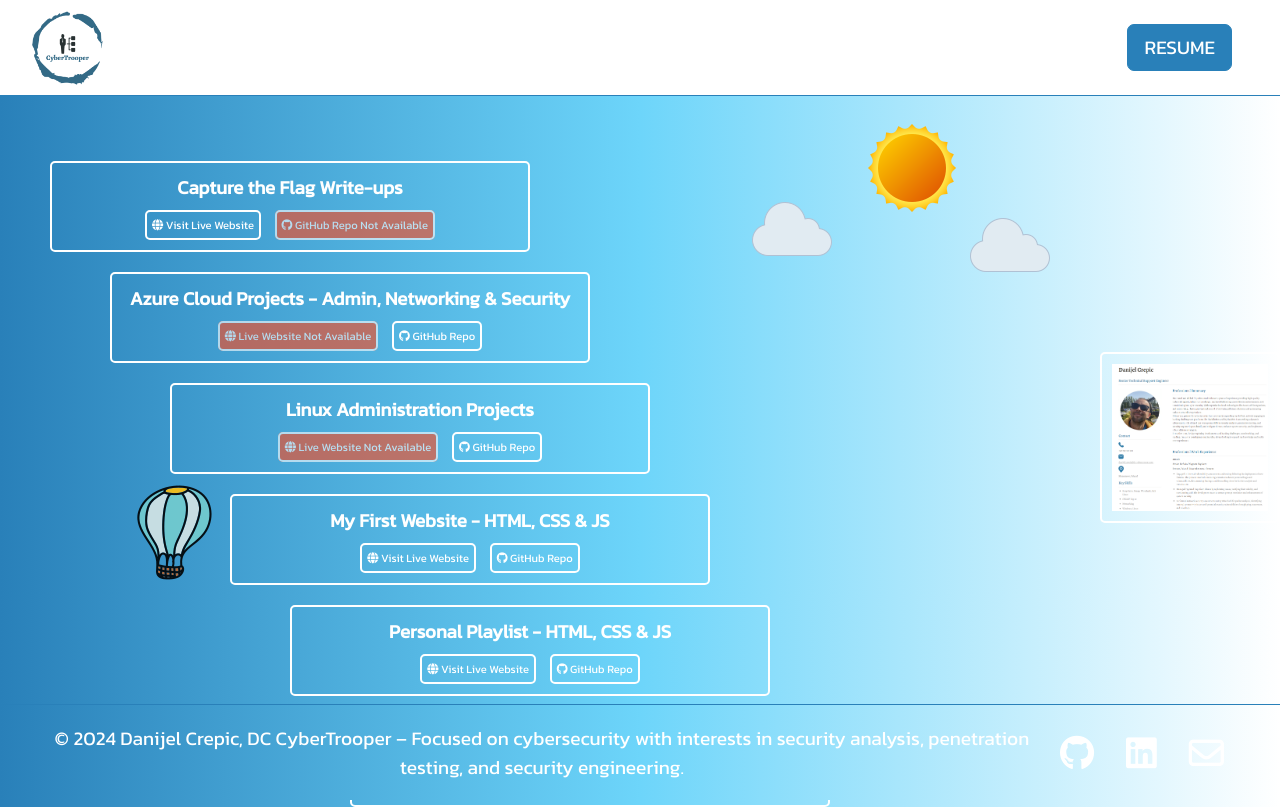
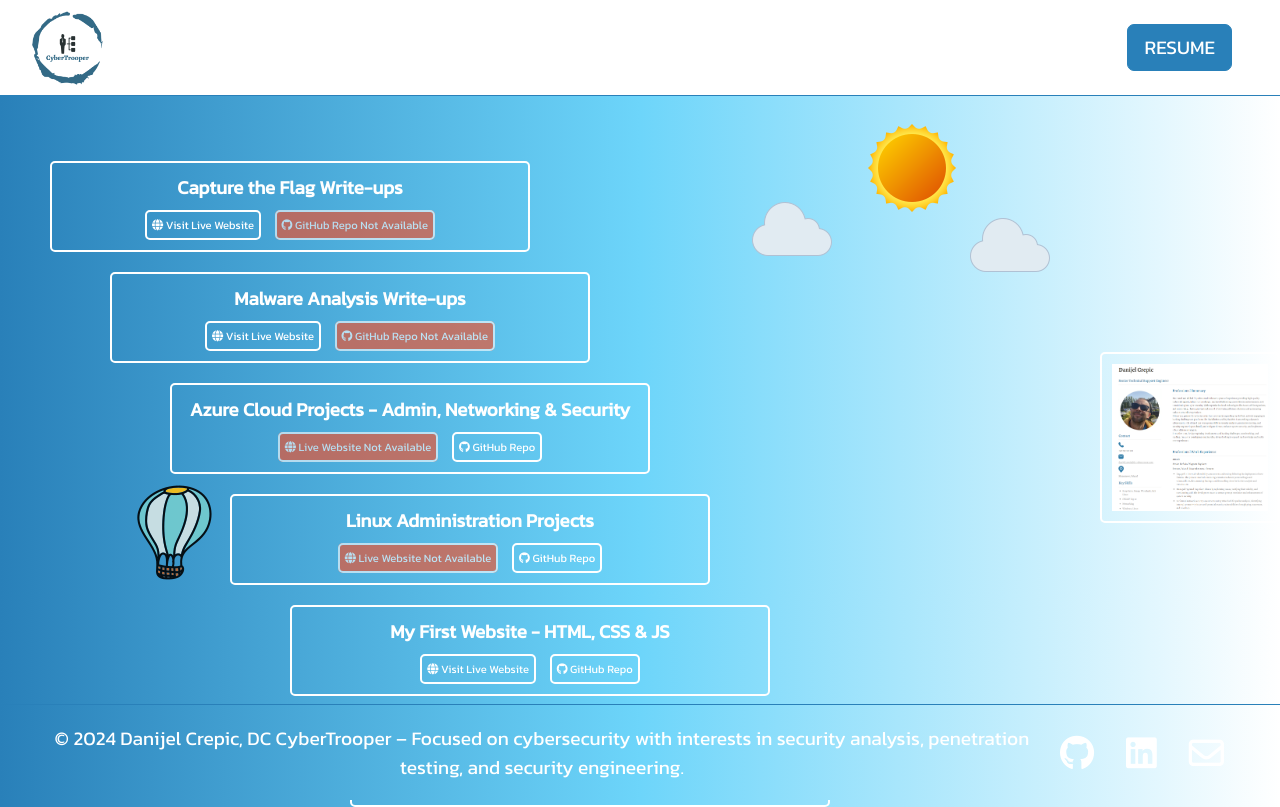
Before and after one commit to CREPIC21/cybertrooper, a plain HTML site: page index.html in a window 1280 px wide. Drawn offline with Linux system fonts and the light colour scheme; a web font is replaced by a local one.

Commit message:
Update index.html
Added link for blue team writeups

```diff
--- a/index.html
+++ b/index.html
@@ -27,6 +27,14 @@
                 GitHub Repo Not Available</a>
         </div>
                 <div class="project-block">
+            <h3>Malware Analysis Write-ups</h3>
+            <a href="https://danijelcrepicresume.super.site/blue-team-write-ups" target="_blank" class="enabled-link"><i
+                    class="fas fa-globe"></i> Visit Live
+                Website</a>
+            <a class="not-available-link" target="_blank" title="Not Available"><i class="fab fa-github"></i>
+                GitHub Repo Not Available</a>
+        </div>
+                <div class="project-block">
             <h3>Azure Cloud Projects - Admin, Networking & Security</h3>
             <a class="not-available-link" target="_blank" title="Not Available"><i class="fas fa-globe"></i> Live
                 Website Not
@@ -51,16 +59,6 @@
                     class="fas fa-globe"></i> Visit Live
                 Website</a>
             <a href="https://github.com/CREPIC21/MyWebsite" target="_blank" class="enabled-link"><i
-                    class="fab fa-github"></i>
-                GitHub Repo</a>
-        </div>
-
-        <div class="project-block">
-            <h3>Personal Playlist - HTML, CSS & JS</h3>
-            <a href="https://personalplaylist.dc-cybertrooper.com/" target="_blank" class="enabled-link"><i
-                    class="fas fa-globe"></i> Visit Live
-                Website</a>
-            <a href="https://github.com/CREPIC21/MyPersonalPlaylist" target="_blank" class="enabled-link"><i
                     class="fab fa-github"></i>
                 GitHub Repo</a>
         </div>
```
